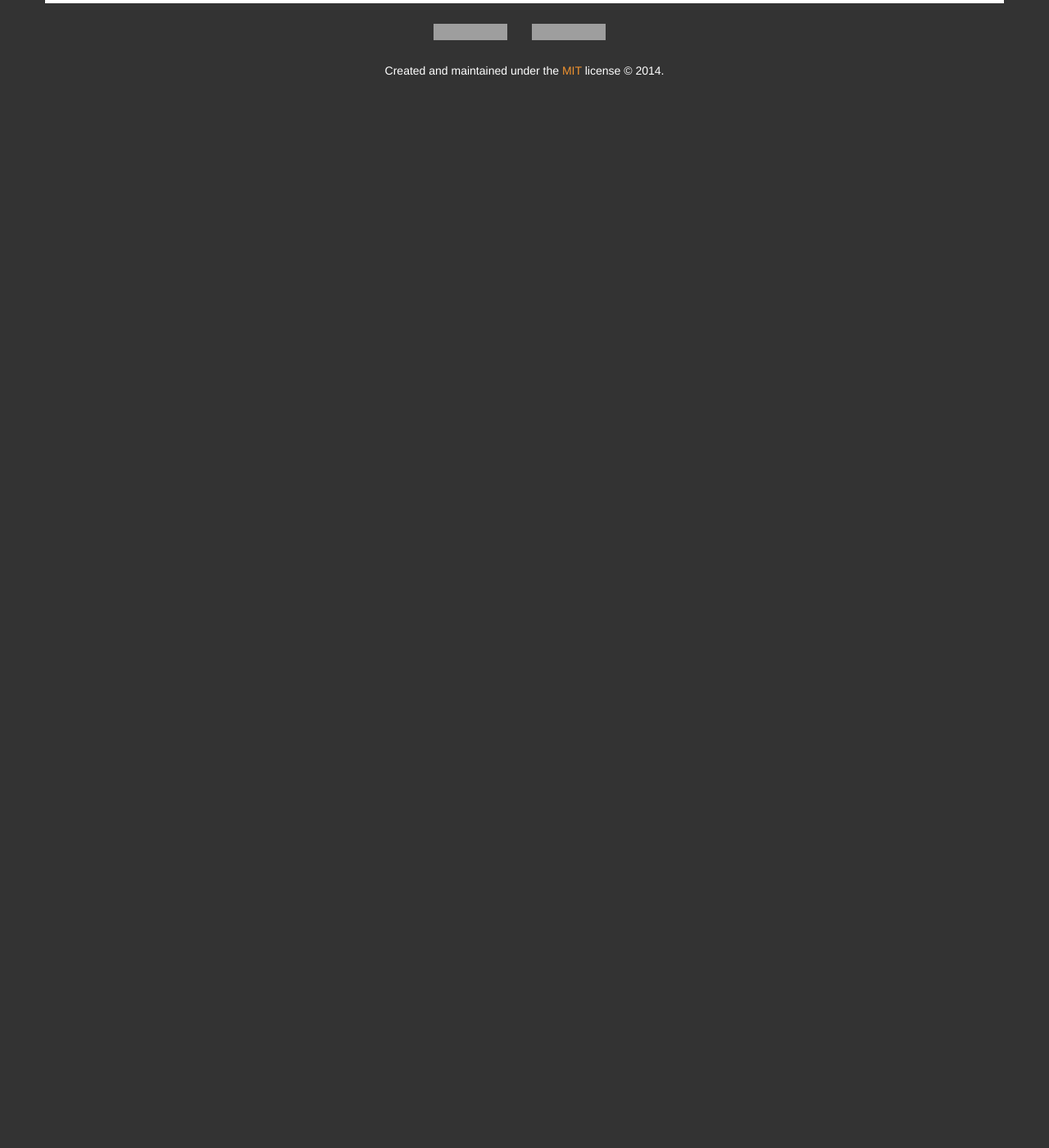
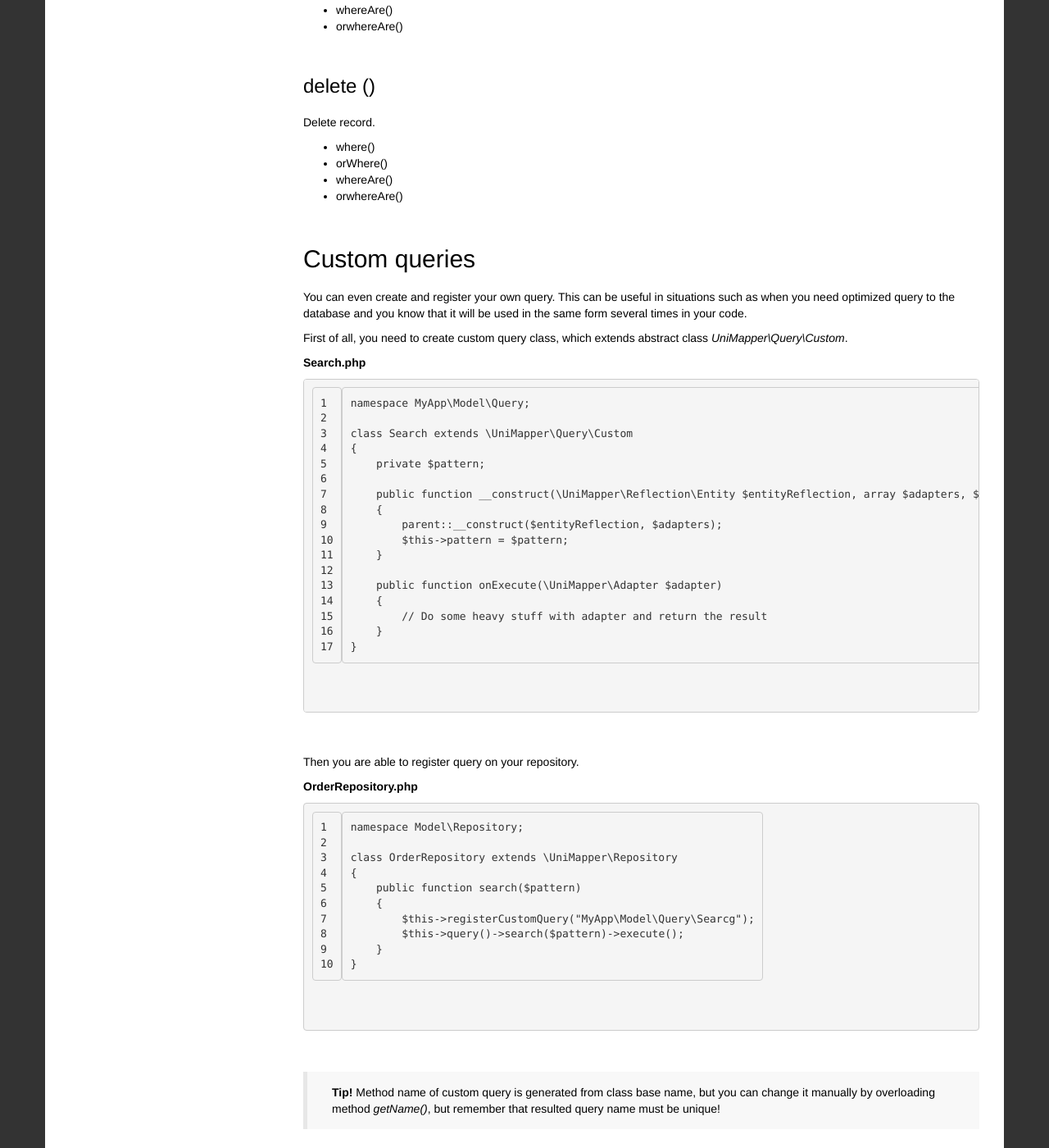
Before and after one commit to unimapper/unimapper.github.io, a Jekyll site: the page built from docs/reference/query.md, in a window 1280 px wide and 1400 px high, scrolled down 2249 px. Shown: the whole window at 82% size. Built offline with Jekyll 4.4.1, drawn with Linux system fonts in a browser that asks for light colours; nearby versions of some CDN libraries; the repository's description, which GitHub fills in, is left out; before the commit the page ends 2370 px from its top, so only the background shows below that; some of the changed text lies outside the part shown; grey boxes are pictures that could not be loaded.

Commit message:
docs: custom queries

```diff
--- a/docs/reference/query.md
+++ b/docs/reference/query.md
@@ -4,14 +4,31 @@ title: Query
 permalink: /docs/reference/query/
 ---
 
-Query gives you a unique way to access your stored data with unite API, wherever they live. It communicates directly with mappers related to entity. The usage itself is very easy with fluent interface.
+Query gives you a unique way to access your stored data with unite API, wherever they live.
+It communicates directly with mappers related to entity.
+The usage itself is very easy with fluent interface.
 
 ## Query builder
 All queries are usually registered in query builder object that lives in every repository.
 
+**OrderRepository.php**
+
+~~~ php
+namespace Model\Repository;
+
+class OrderRepository extends \UniMapper\Repository
+{
+    public function findCustom(...)
+    {
+        $queryBuilder = $this->query();
+        $queryBuilder->find()->...
+    }
+}
+~~~
+
 ## Built-in queries
 
-#### find ( `string` property1, `string` property2 .. )
+### find ( `string` property1, `string` property2 .. )
 Get all records as entity collection. You can use following filters:
 - where()
 - orWhere()
@@ -42,4 +59,51 @@ Delete record.
 - whereAre()
 - orwhereAre()
 
-## Extending queries
+## Custom queries
+
+You can even create and register your own query. This can be useful in situations
+such as when you need optimized query to the database and you know that it will be
+used in the same form several times in your code.
+
+First of all, you need to create custom query class, which extends abstract class *UniMapper\Query\Custom*.
+
+**Search.php**
+
+~~~ php
+namespace MyApp\Model\Query;
+
+class Search extends \UniMapper\Query\Custom
+{
+    private $pattern;
+
+    public function __construct(\UniMapper\Reflection\Entity $entityReflection, array $adapters, $pattern)
+    {
+        parent::__construct($entityReflection, $adapters);
+        $this->pattern = $pattern;
+    }
+
+    public function onExecute(\UniMapper\Adapter $adapter)
+    {
+        // Do some heavy stuff with adapter and return the result
+    }
+}
+~~~
+
+Then you are able to register query on your repository.
+
+**OrderRepository.php**
+
+~~~ php
+namespace Model\Repository;
+
+class OrderRepository extends \UniMapper\Repository
+{
+    public function search($pattern)
+    {
+        $this->registerCustomQuery("MyApp\Model\Query\Searcg");
+        $this->query()->search($pattern)->execute();
+    }
+}
+~~~
+
+> **Tip!** Method name of custom query is generated from class base name, but you can change it manually by overloading method *getName()*, but remember that resulted query name must be unique!
```
